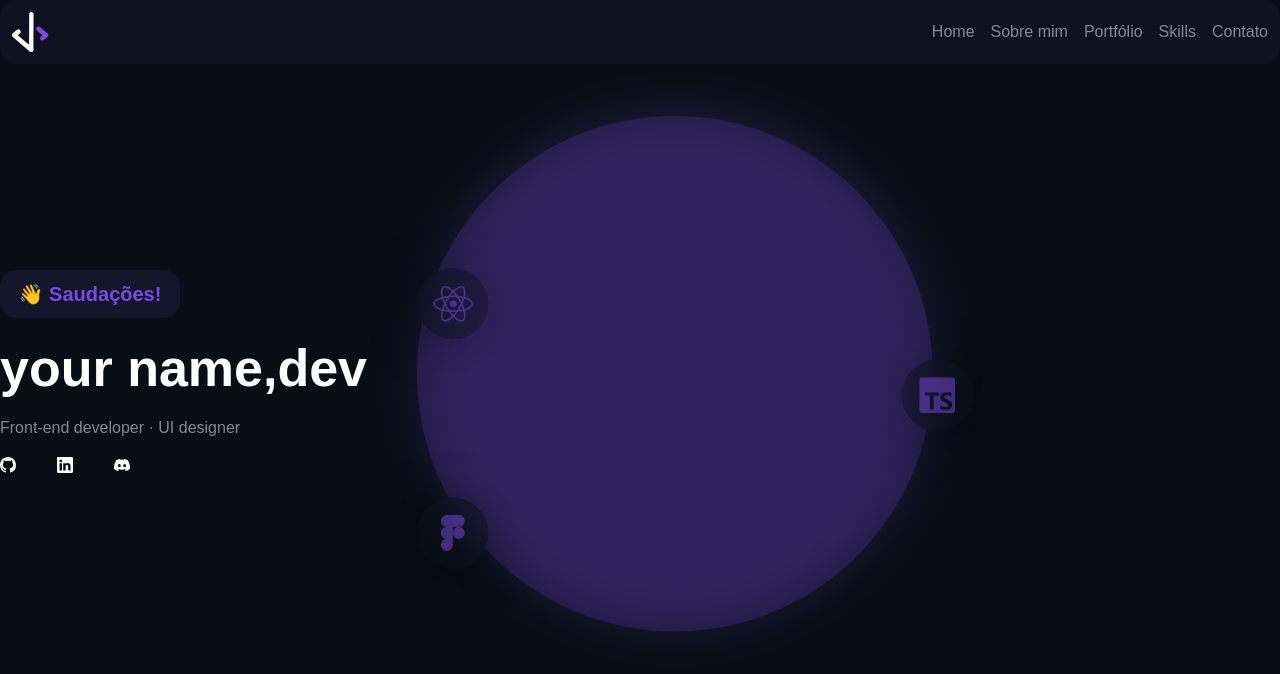
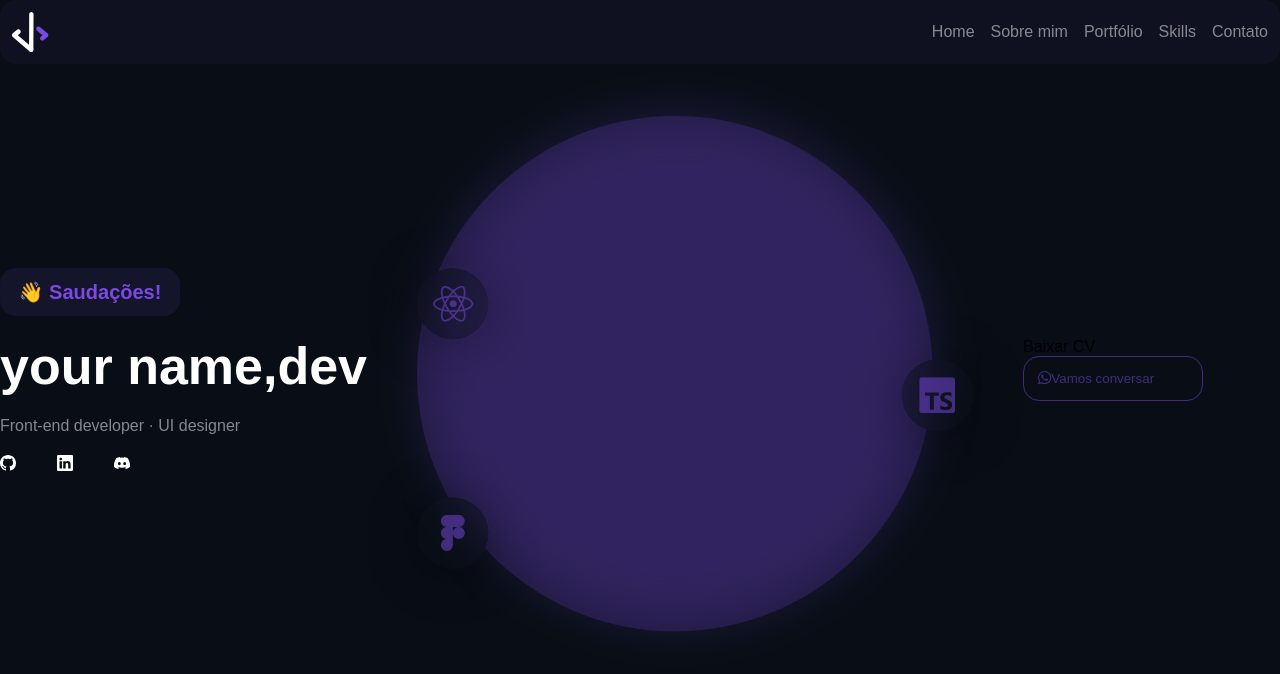
Before and after one commit to Augusto9237/portifolio-dev, a React (Vite) app: page / in a window 1280 px wide. Shown: the top 674 px of the page. Built offline with nearby package versions, Linux system fonts and the light colour scheme.

Commit message:
2 files modified

```diff
--- a/src/sections/home/index.tsx
+++ b/src/sections/home/index.tsx
@@ -1,6 +1,6 @@
 import React from 'react';
 import react, { ReactNode } from 'react';
-import { BsGithub, BsLinkedin, BsDiscord } from 'react-icons/bs';
+import { BsGithub, BsLinkedin, BsDiscord, BsWhatsapp } from 'react-icons/bs';
 import AvatarAndIconsSvg from '../../assets/AvatarAndIcons.svg';
 import {
   Content,
@@ -8,6 +8,8 @@ import {
   Presentation,
   SocialMediaContainer,
   AvatarContainer,
+  Contacts,
+  WhatsAppButton,
 } from './styles';
 
 interface ContainerProps {
@@ -36,6 +38,14 @@ export function Home() {
       <AvatarContainer>
         <img src={AvatarAndIconsSvg} />
       </AvatarContainer>
+
+      <Contacts>
+        <span>Baixar CV </span>
+        <WhatsAppButton>
+          <BsWhatsapp />
+          Vamos conversar
+        </WhatsAppButton>
+      </Contacts>
     </Content>
   );
 }
--- a/src/sections/home/styles.ts
+++ b/src/sections/home/styles.ts
@@ -46,5 +46,24 @@ export const SocialMediaContainer = styled.div`
 `;
 
 export const AvatarContainer = styled.main`
+ display: flex;
+ flex: 1;
+ justify-content:center;
+`;
 
+export const Contacts = styled.div`
+ display: flex;
+ flex: 1;
+ flex-direction: column;
+ justify-content: center;
 `;
+
+export const WhatsAppButton = styled.button`
+display: flex;
+max-width: 180px;
+background: transparent;
+border: 1px solid rgba(123, 74, 226, 0.5);
+border-radius: 16px;
+color: rgba(123, 74, 226, 0.5);
+padding: 14px;
+`;
```
